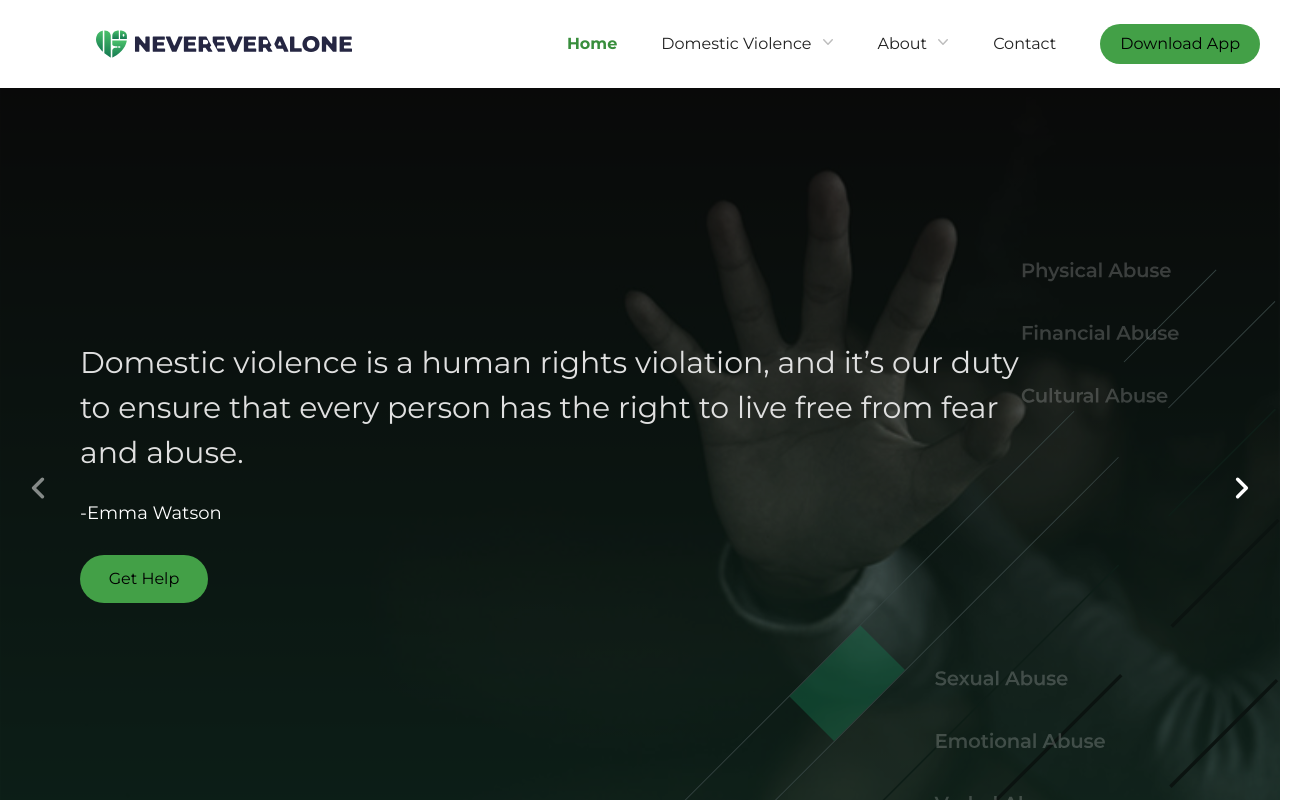
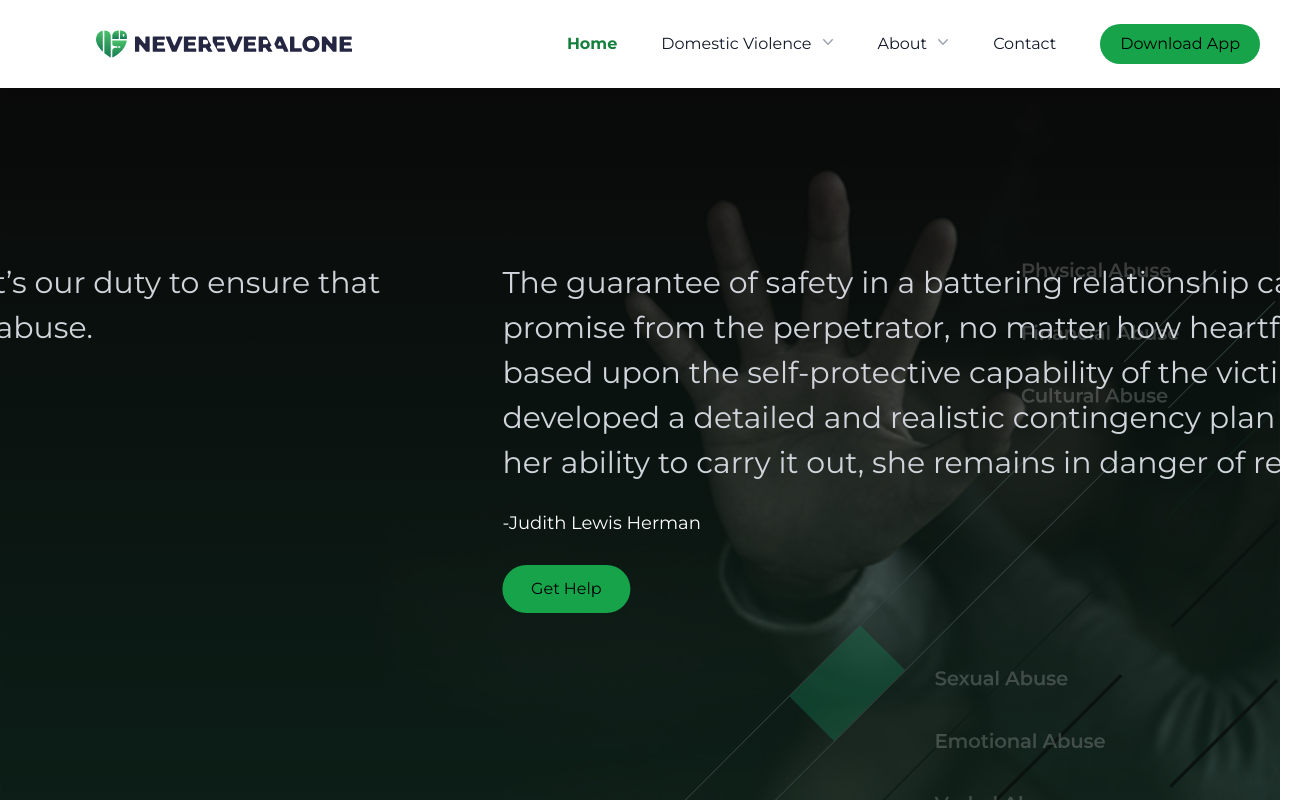
Before and after one commit to NeverEverAloneDevs/NeverEverAlone, a React (Vite) app: page / in a window 1280 px wide. Shown: the top 800 px of the page, 1305 px wide, since content can reach past the window. Built offline with nearby package versions, Linux system fonts and the light colour scheme.

Commit message:
fix hamburger menu, add closemenu for open menu in small screen

```diff
--- a/package.json
+++ b/package.json
@@ -22,6 +22,8 @@
     "react": "^18.2.0",
     "react-dom": "^18.2.0",
     "react-router-dom": "^6.17.0",
+    "react-slick": "^0.30.2",
+    "slick-carousel": "^1.8.1",
     "tailwindcss": "^3.3.6"
   },
   "devDependencies": {
--- a/src/components/CarouselForQuote.jsx
+++ b/src/components/CarouselForQuote.jsx
@@ -2,14 +2,16 @@
 export default function CarouselForQuote(props) {
   return (
     <div>
-      <div className="flex flex-col start-left justify-center sm:py-60 py-20 inset-0 pl-20 pr-10 md:pr-60">
+      <div className="flex flex-col start-left justify-center sm:py-40 py-20 inset-0 pl-20 pr-10 h-full">
         <h5 className="font-montserrat text-gray-300 text-lg sm:text-3xl py-3 items-center" style={{ lineHeight: '1.5em' }}>
         {props.quote}
         </h5>
-        <p className=" font-montserrat text-white text-lg md-xl py-3 ">
+        <p className=" font-montserrat text-white text-md sm:text-lg md-xl py-3 ">
         -{props.author}
         </p>
-        <button className="font-montserrat bg-green-600 rounded-full px-1 py-3 mt-4 w-32">Get Help</button>
+        <button className="font-montserrat bg-green-600 rounded-full px-1 py-3 mt-4 w-32 ">
+        Get Help
+      </button>
       </div>
     </div>
   )
--- a/src/components/NavBarContent.jsx
+++ b/src/components/NavBarContent.jsx
@@ -1,15 +1,28 @@
+import React from "react";
+import Slider from "react-slick";
 import {WhoWeAre, CareHub,DomesticViolence,WhatWeDo} from "./";
-import { Carousel } from "@material-tailwind/react";
+import "slick-carousel/slick/slick.css";
+import "slick-carousel/slick/slick-theme.css";
+
 import quotes from "./quotes";
 import CarouselForQuote from "./CarouselForQuote";
 export default function NavBarContent() {
-
+    var settings = {
+        dots: true,
+        infinite: true,
+        speed: 2000,
+        autoplaySpeed: 5000,
+        slidesToShow: 1,
+        slidesToScroll: 1,
+        autoplay: true,
+        cssEase: "linear"
+      };
     return (
         <div>
-        <Carousel className="font-montserrat bg-cover bg-center bg-[url('./assets/getHelp.svg')] h-screen sm:w-auto bg-image-mobile sm:bg-image-desktop">
-        {quotes.map((quote,index)=>(<CarouselForQuote key={index}{...quote} />))}
+        <Slider {...settings} className="font-montserrat bg-cover bg-center bg-[url('./assets/getHelp.svg')] h-screen sm:w-auto bg-image-mobile sm:bg-image-desktop">
+            {quotes.map((quote,index)=>(<CarouselForQuote key={index}{...quote} />))}
+        </Slider>
 
-        </Carousel>
         <WhoWeAre />
         <WhatWeDo />
         <DomesticViolence />
--- a/src/components/Navbar.jsx
+++ b/src/components/Navbar.jsx
@@ -16,7 +16,9 @@ export default function Navbar(){
     function onToggleMenu(){
         setMenuOpen(prev=> !prev);
     }
-
+    function closeMenu(){
+        setMenuOpen(prev => !prev)
+    }
     return (
         // navbar: render all paths in the Router.jsx
 
@@ -29,87 +31,10 @@ export default function Navbar(){
 
                 </div>
 
-                <div className={`flex md:flex-row flex-col absolute items-start gap-3 lg:gap-5 md:relative bg-white w-full pl-2 font-montserrat mr-5 py-4 transition-all duration-500 ease-on ${isMenuOpen?'top-[8%] pl-8' : 'top-[-100%]'} md:items-start md:justify-end`}>
+                <div className={`flex md:flex-row flex-col absolute items-start gap-3 lg:gap-5 md:relative bg-white w-full pl-2 font-montserrat mr-5 py-4 transition-all duration-500 ease-on ${isMenuOpen?'top-[8%] pl-8 z-10' : 'top-[-100%]'} md:items-start md:justify-end`} >
                     <div className=" justify-center gap-x-1.5  px-3 py-2 text-md  text-green-700 text-bold font-bold  ">
                             <Link  to="/">Home</Link>
                     </div>
-
-                    {/* <Menu as="div" className="relative inline-block text-left ">
-                        <div>
-                            <Menu.Button className="inline-flex  w-full justify-center gap-x-1.5  px-3 py-2 text-md  text-green-700 text-bold font-bold  ">
-                            <Link  to="/">Home</Link>
-                            <ChevronDownIcon className="-mr-1 h-5 w-5 text-gray-400 " aria-hidden="true" />
-                            </Menu.Button>
-                        </div>
-
-                        <Transition
-                            as={Fragment}
-                            enter="transition ease-out duration-100"
-                            enterFrom="transform opacity-0 scale-95"
-                            enterTo="transform opacity-100 scale-100"
-                            leave="transition ease-in duration-75"
-                            leaveFrom="transform opacity-100 scale-100"
-                            leaveTo="transform opacity-0 scale-95"
-                        >
-                            <Menu.Items className="absolute left-0 z-10 mt-2 w-50 origin-top-right rounded-md bg-white shadow-lg ring-1 ring-black ring-opacity-5 focus:outline-none">
-                            <div className="py-1">
-                                <Menu.Item>
-                                {({ active }) => (
-                                    <Link
-                                    to="whoweare"
-                                    className={classNames(
-                                        active ? 'bg-gray-100 text-gray-900' : 'text-gray-700',
-                                        'block px-4 py-2 text-md'
-                                    )}
-                                    >
-                                    Who We are
-                                    </Link>
-                                )}
-                                </Menu.Item>
-                                <Menu.Item>
-                                {({ active }) => (
-                                    <Link
-                                    to="whatwedo"
-                                    className={classNames(
-                                        active ? 'bg-gray-100 text-gray-900' : 'text-gray-700',
-                                        'block px-4 py-2 text-md'
-                                    )}
-                                    >
-                                    What we do
-                                    </Link>
-                                )}
-                                </Menu.Item>
-                                <Menu.Item>
-                                {({ active }) => (
-                                    <Link to='domestic-violence'
-                                    className={classNames(
-                                        active ? 'bg-gray-100 text-gray-900' : 'text-gray-700',
-                                        'block px-4 py-2 text-md'
-                                    )}
-                                    >
-                                    Understanding DV
-                                    </Link>
-                                )}
-                                </Menu.Item>
-                                <Menu.Item>
-                                {({ active }) => (
-                                    <Link
-                                    to="carehub"
-                                    className={classNames(
-                                        active ? 'bg-gray-100 text-gray-900' : 'text-gray-700',
-                                        'block px-4 py-2 text-md'
-                                    )}
-                                    >
-                                    Comprehensive care hub
-                                    </Link>
-                                )}
-                                </Menu.Item>
-
-                            </div>
-                            </Menu.Items>
-                        </Transition>
-                    </Menu> */}
-
                     <Menu as="div" className="relative inline-block text-left ">
                         <div>
                             <Menu.Button className="inline-flex w-full justify-center gap-x-1.5  px-3 py-2 text-md  text-gray-900  ">
@@ -128,7 +53,7 @@ export default function Navbar(){
                             leaveTo="transform opacity-0 scale-95"
                         >
                             <Menu.Items className="absolute left-0 z-10 mt-2 w-full origin-top-left rounded-md bg-white shadow-lg ring-1 ring-black ring-opacity-5 focus:outline-none">
-                            <div className="py-1">
+                            <div className="py-1" onClick={closeMenu}>
                                 <Menu.Item>
                                 {({ active }) => (
                                     <Link
@@ -176,7 +101,7 @@ export default function Navbar(){
                     </Menu>
 
                     <Menu as="div" className="relative inline-block text-left ">
-                        <div>
+                        <div >
                             <Menu.Button className="inline-flex w-full justify-center gap-x-1.5  px-3 py-2 text-md  text-gray-900  ">
                             <p >About</p>
                             <ChevronDownIcon className="-mr-1 h-5 w-5 text-gray-400" aria-hidden="true" />
@@ -193,7 +118,7 @@ export default function Navbar(){
                             leaveTo="transform opacity-0 scale-95"
                         >
                             <Menu.Items className="absolute left-0 z-10 mt-2 w-40 origin-top-right rounded-md bg-white shadow-lg ring-1 ring-black ring-opacity-5 focus:outline-none">
-                            <div className="py-1">
+                            <div className="py-1" onClick={closeMenu}>
                                 <Menu.Item>
                                 {({ active }) => (
                                     <Link
@@ -237,8 +162,8 @@ export default function Navbar(){
                             </Menu.Items>
                         </Transition>
                     </Menu>
-                    <Link className='justify-center gap-x-1.5  px-3 py-2 text-md text-gray-900 'to="contact">Contact</Link>
-                    <Link className='flex bg-green-600 rounded-full ml-3 px-5 py-2 text-md max-w-xs text-center' to='download'>Download App</Link>
+                    <Link className='justify-center gap-x-1.5  px-3 py-2 text-md text-gray-900 'to="contact" onClick={closeMenu}>Contact</Link>
+                    <Link className='flex bg-green-600 rounded-full ml-3 px-5 py-2 text-md max-w-xs text-center' to='download' onClick={closeMenu}>Download App</Link>
                 </div>
                 <div className='mr-4 flex items-center text-2xl md:hidden cursor-pointer'>
                         <FontAwesomeIcon icon={isMenuOpen ? faX :faBars} onClick={onToggleMenu}/>
--- a/tailwind.config.js
+++ b/tailwind.config.js
@@ -1,6 +1,6 @@
 /** @type {import('tailwindcss').Config} */
-const withMT = require("@material-tailwind/react/utils/withMT");
-export default withMT({
+
+export default ({
   content: [
     "./index.html",
     "./src/**/*.{js,ts,jsx,tsx}",
```
Also changed, not shown: 1 other file (tests, documents, lock files or other folders).
